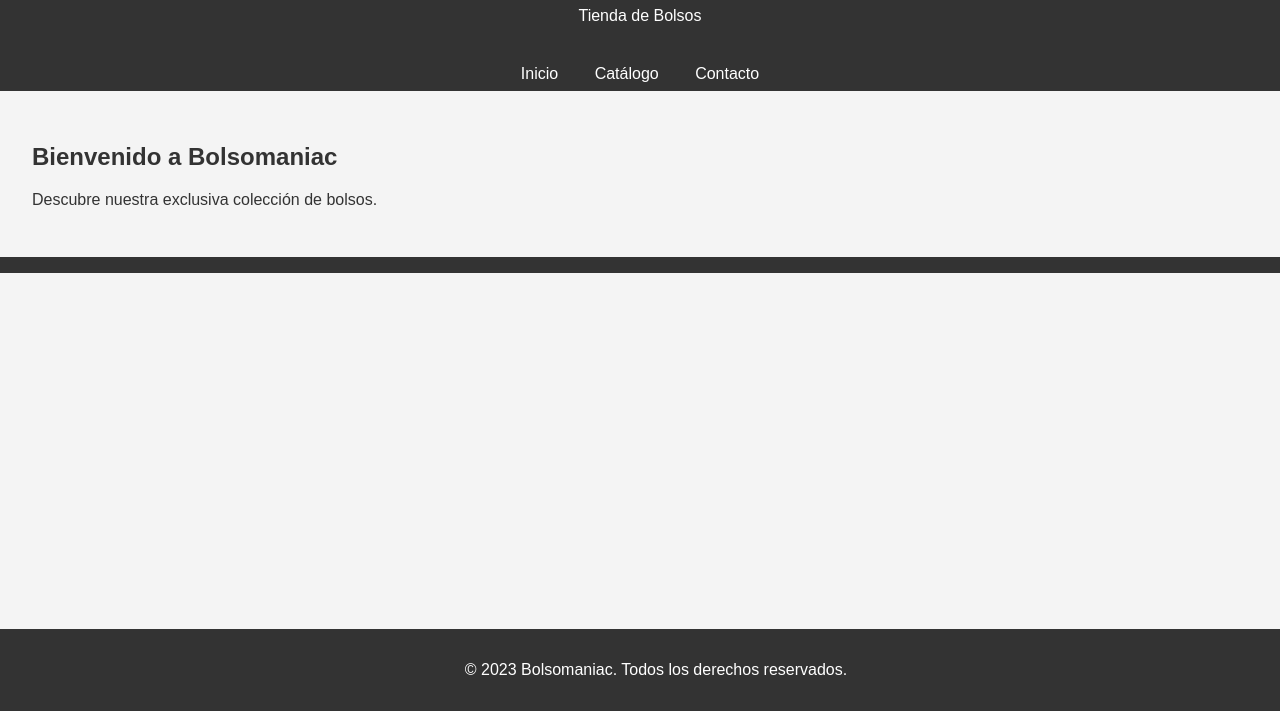
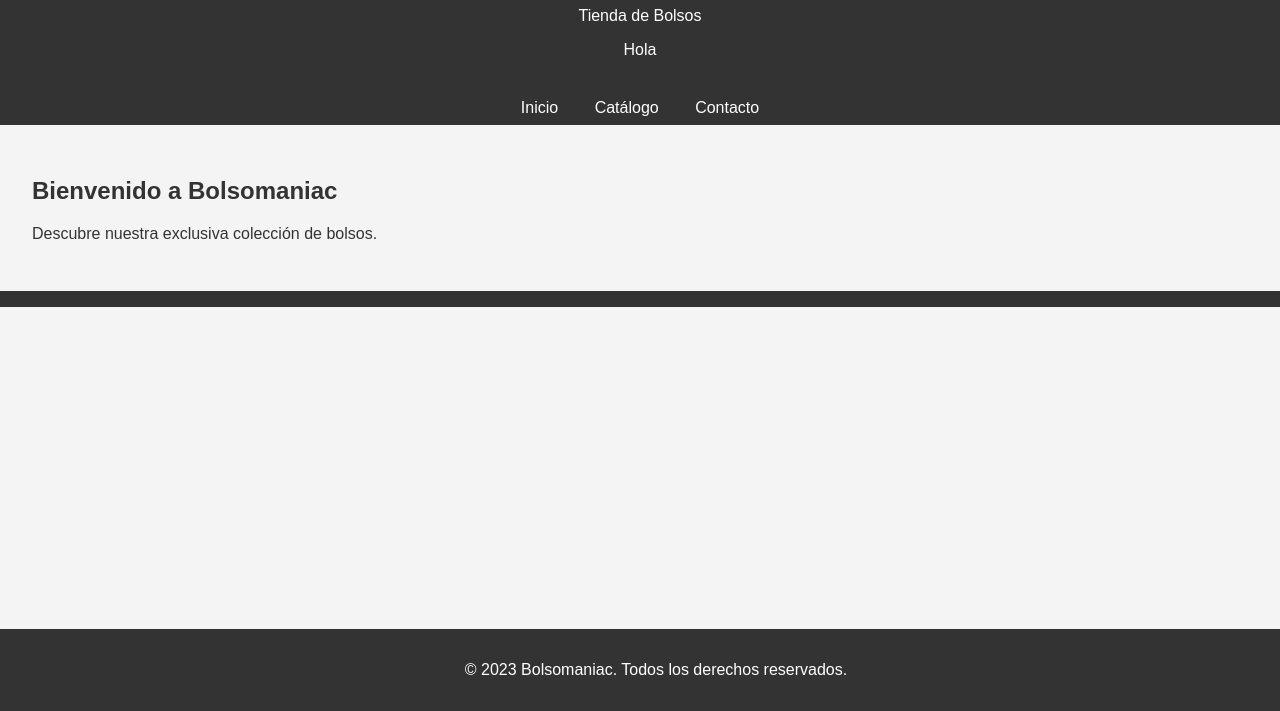
Before and after one commit to jGrijuela/bolsomaniac, a plain HTML site: page index.html in a window 1280 px wide. Shown: the part 89-800 px from the top of the page. Drawn offline with Linux system fonts and the light colour scheme.

Commit message:
1-cambio en remoto

```diff
--- a/index.html
+++ b/index.html
@@ -11,6 +11,7 @@
     <header>
         <h1>Bolsomaniac</h1>
         <p>Tienda de Bolsos</p>
+	<p>Hola<p>
     </header>
 
     <nav>
```
